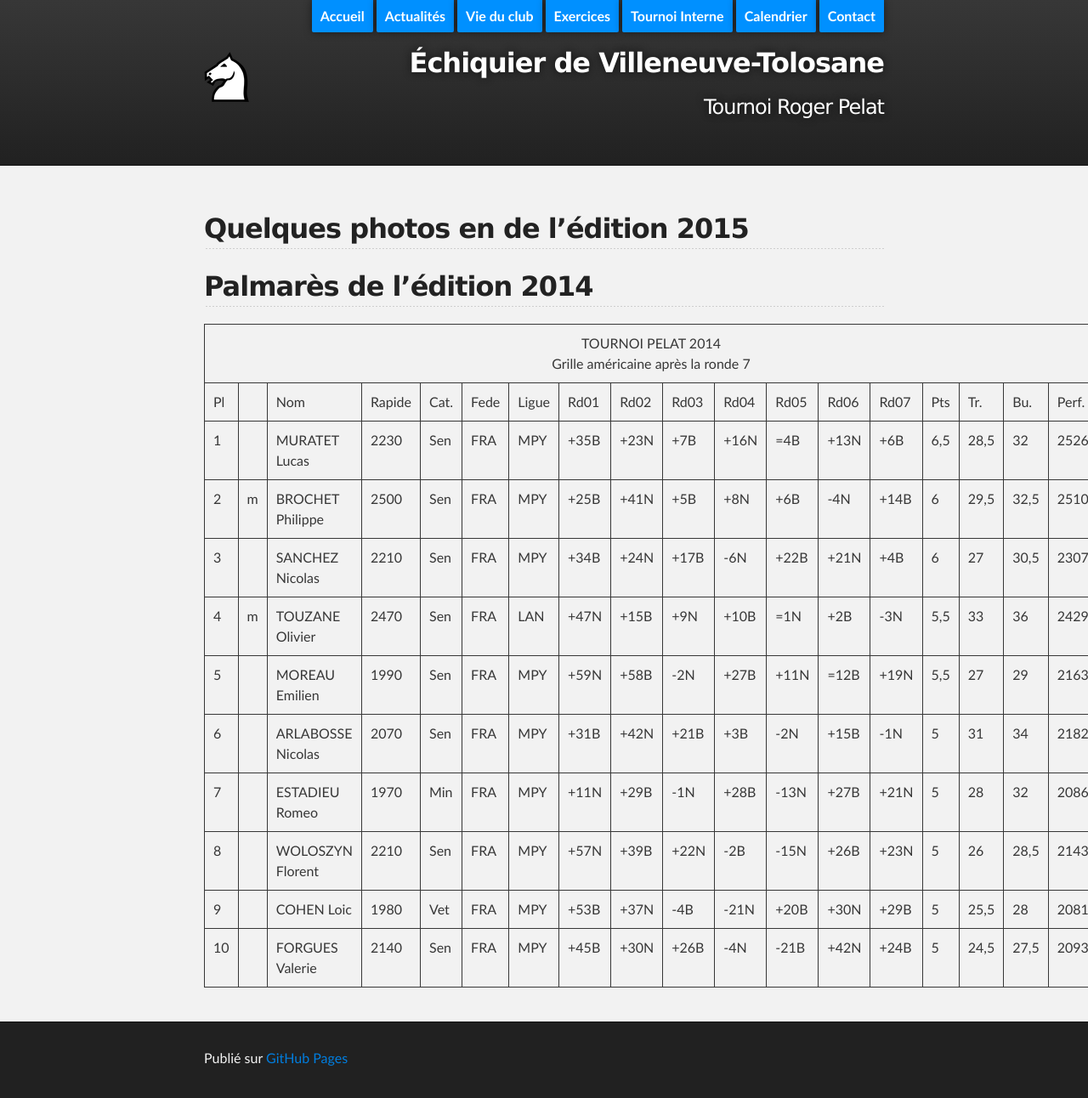
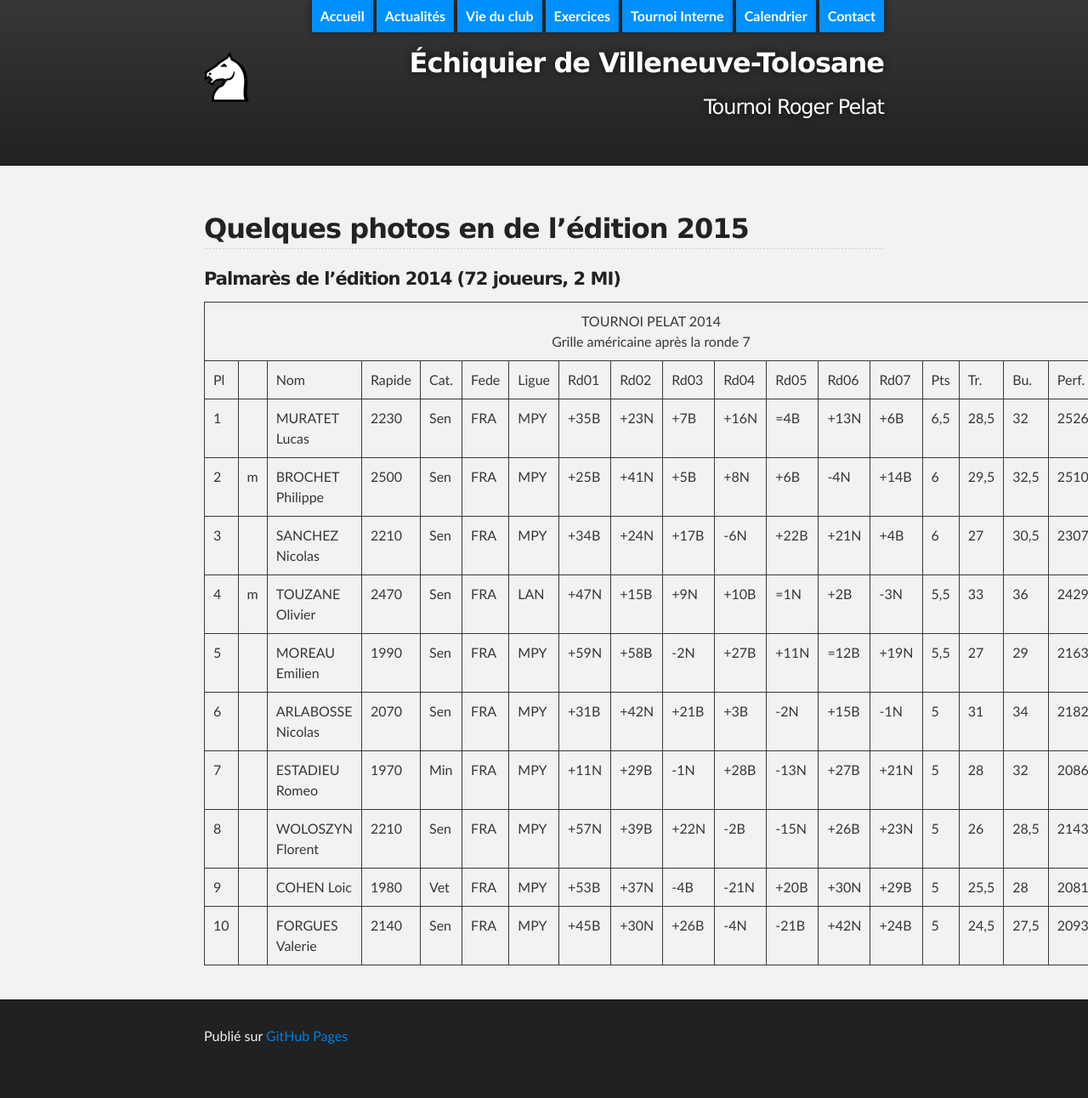
Before and after one commit to echiquier-villeneuve-tolosane/echiquier-villeneuve-tolosane.github.io, a Jekyll site: the page built from tournoi-roger-pelat.md, in a window 1280 px wide. Shown: the whole page at 85% size. Built offline with Jekyll 4.4.1, drawn with Linux system fonts in a browser that asks for light colours; nearby versions of some CDN libraries; after the commit the page ends 1266 px from its top, so only the background shows below that.

Commit message:
Updated tournoi-roger-pelat.md

```diff
--- a/tournoi-roger-pelat.md
+++ b/tournoi-roger-pelat.md
@@ -9,7 +9,7 @@ title: Tournoi Roger Pelat
 
 
 
-## Palmarès de l'édition 2014 ##
+#### Palmarès de l'édition 2014 (72 joueurs, 2 MI) ####
 
 <body topmargin='4' leftmargin='4'>
 <div align='center'>
```
